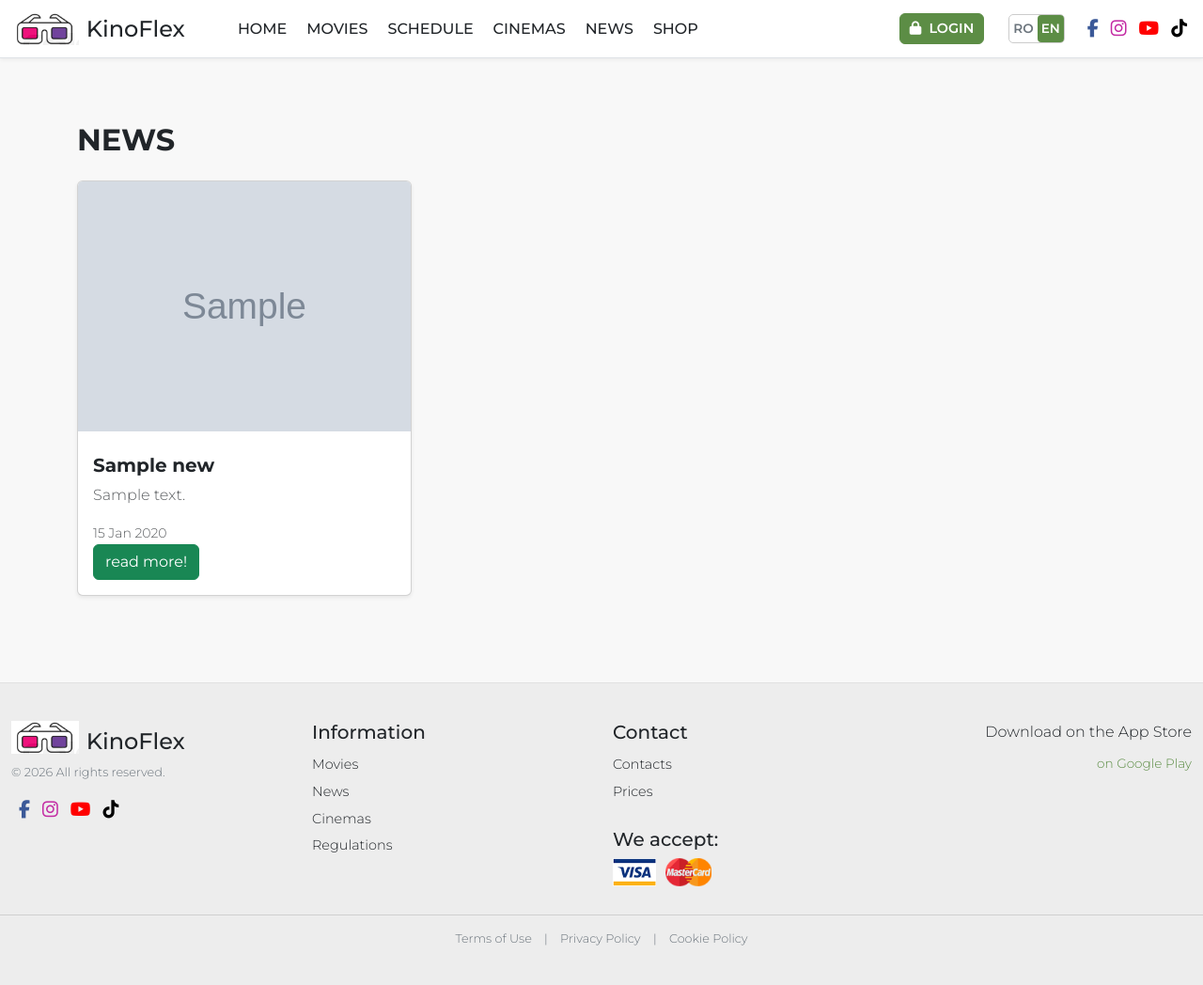
After one commit to Annanas1k/cinema-booking-django, a Django app: page /content/cinemas/news/ in a window 1280 px wide. The commit adds this page. Shown: the whole page at 94% size. Run offline with Django 5.2, Linux system fonts and the light colour scheme; tables that the repository leaves empty hold one stand-in row (values such as "Sample post"); grey boxes marked "Sample" are stand-in pictures; some libraries are stand-ins or nearby versions.

Commit message:
add new model: news, and configure for it view

```diff
--- a/cinema_booking/settings.py
+++ b/cinema_booking/settings.py
@@ -135,7 +135,7 @@ AUTH_PASSWORD_VALIDATORS = [
 
 LANGUAGE_CODE = 'en-us'
 
-TIME_ZONE = 'UTC'
+TIME_ZONE = 'Europe/Chisinau'
 
 USE_I18N = True
 
--- a/content/models.py
+++ b/content/models.py
@@ -16,3 +16,18 @@ class Cinema(models.Model):
 
     def __str__(self):
         return self.name
+
+
+class News(models.Model):
+    title = models.CharField(max_length=100)
+    image = models.ImageField(upload_to='news/', blank=True, null=True)
+    short_description = models.CharField(max_length=250)
+    long_description = models.TextField()
+    created_at = models.DateTimeField(auto_now_add=True)
+
+    class Meta:
+        verbose_name_plural = "News"
+        ordering = ['-created_at']
+
+    def __str__(self):
+        return self.title
--- a/content/templates/content/cinema_list.html
+++ b/content/templates/content/cinema_list.html
@@ -5,7 +5,7 @@
 {% endblock %}
 {% block content %}
 <div class="container my-5">
-    <h2 class="text-uppercase fw-bold mb-4">OUR CINEMAGRAPHS</h2>
+    <h2 class="text-uppercase fw-bold mb-4">CINEMA LOCATIONS</h2>
 
     {% for cinema in cinemas %}
     <div class="row mb-5 pb-5 border-bottom">
@@ -13,7 +13,7 @@
             <img src="{{ cinema.image.url }}" class="img-fluid rounded mb-3" alt="{{ cinema.name }}">
             <h3 class="fw-bold text-uppercase">{{ cinema.name }}</h3>
             <p class="text-muted">{{ cinema.description }}</p>
-<!--            <a href="#" class="text-success text-decoration-none fw-bold">Mai multe detalii</a>-->
+<!--            <a href="#" class="text-success text-decoration-none fw-bold">more details</a>-->
         </div>
 
         <div class="col-md-8">
--- /dev/null
+++ b/content/templates/content/news.html
@@ -0,0 +1,43 @@
+{% extends "base.html" %}
+{% block content %}
+<div class="container my-5">
+    <h2 class="text-uppercase fw-bold mb-4">NEWS</h2>
+
+    <div class="row">
+        {% for news_item in news %}
+        <div class="col-md-4 mb-4">
+            <div class="card h-100 shadow-sm">
+                <img src="{{ news_item.image.url }}" class="card-img-top" alt="{{ news_item.title }}">
+                <div class="card-body">
+                    <h5 class="card-title fw-bold mt-2">{{ news_item.title }}</h5>
+                    <p class="card-text text-muted">{{ news_item.short_description }}</p>
+                    <small class="text-muted small">{{ news_item.created_at|date:"d M Y" }}</small>
+                    <br>
+                    <button type="button" class="btn btn-success" data-bs-toggle="modal" data-bs-target="#newsModal{{ news_item.id }}">
+                        read more!
+                    </button>
+                </div>
+            </div>
+        </div>
+
+        <div class="modal fade" id="newsModal{{ news_item.id }}" tabindex="-1" aria-hidden="true">
+            <div class="modal-dialog modal-lg modal-dialog-centered">
+                <div class="modal-content">
+                    <div class="modal-header border-0">
+                        <h4 class="modal-title fw-bold">{{ news_item.title }}</h4>
+                        <button type="button" class="btn-close" data-bs-dismiss="modal" aria-label="Close"></button>
+                    </div>
+                    <div class="modal-body">
+                        <img src="{{ news_item.image.url }}" class="img-fluid rounded mb-3 w-100" alt="{{ news_item.title }}">
+                        <p class="text-muted small mb-3">added to: {{ news_item.created_at }}</p>
+                        <div class="news-content">
+                            {{ news_item.long_description|linebreaks }}
+                        </div>
+                    </div>
+                </div>
+            </div>
+        </div>
+        {% endfor %}
+    </div>
+</div>
+{% endblock %}
--- a/content/urls.py
+++ b/content/urls.py
@@ -5,5 +5,5 @@ from . import views
 
 urlpatterns = [
     path('cinemas/', views.cinema_list, name='cinema_list'),
-
+    path('cinemas/news/', views.news_list, name='news_list'),
 ]
--- a/content/views.py
+++ b/content/views.py
@@ -1,5 +1,6 @@
 from django.shortcuts import render
-from .models import Cinema
+from .models import Cinema, News
+
 
 def cinema_list(request):
     cinemas = Cinema.objects.all()
@@ -9,3 +10,12 @@ def cinema_list(request):
         'page_title': 'Cinemas',
     }
     return render(request, 'content/cinema_list.html', context)
+
+def news_list(request):
+    news = News.objects.all()
+    context = {
+        'news': news,
+        'page_title': 'News',
+    }
+
+    return render(request, 'content/news.html', context)
--- a/movies/templates/movies/movies_list.html
+++ b/movies/templates/movies/movies_list.html
@@ -16,7 +16,7 @@
                     <a href="{% url 'movie_detail' movie.id %}" class="text-decoration-none text-dark d-block movie-card-link">
                         <div class="card border-0 rounded-0 h-100">
                             {% if movie.poster %}
-                                <img src="{{ movie.poster.url }}" class="card-img-top rounded-0" alt="{{ movie.title }}" style="object-fit: cover; height: auto;">
+                                <img src="{{ movie.poster.url }}" class="card-img-top rounded" alt="{{ movie.title }}" style="object-fit: cover; height: auto;">
                             {% else %}
                                 <div class="bg-light text-center d-flex align-items-center justify-content-center" style="height: 350px;">No Poster :(</div>
                             {% endif %}
--- /dev/null
+++ b/notes.txt
@@ -0,0 +1,5 @@
+### NOTES PAGE ###
+
+1) age indentificator for users
+2) movie type refactor
+3) refactor : numarul de halls pentru fiecare  ccinema sa fie hall creat deja in baza de dsate cu legatura la acest numar
--- a/static/css/index.css
+++ b/static/css/index.css
@@ -157,5 +157,5 @@
         }
 
         .social-icons > a {
-            margin-right: 10px;
+            margin-right: 5px;
         }
--- a/templates/base.html
+++ b/templates/base.html
@@ -7,7 +7,7 @@
     <link rel="icon" type="image/png" href="{% static 'img/favicon.ico' %}">
     <title>{% block title %}KinoFlex{% endblock %}</title>
     <link href="https://cdn.jsdelivr.net/npm/bootstrap@5.3.3/dist/css/bootstrap.min.css" rel="stylesheet" integrity="sha384-QWTKZyjpPEjISv5WaRU9OFeRpok6YctnYmDr5pNlyT2bRjXh0JMhjY6hW+ALEwIH" crossorigin="anonymous">
-    <script src="https://kit.fontawesome.com/f51865d827.js" crossorigin="anonymous"></script>
+    <script src="https://kit.fontawesome.com/fb1e56b3b4.js" crossorigin="anonymous"></script>
     <link rel="stylesheet" href="{% static 'css/index.css' %}">
 </head>
 <body>
@@ -41,7 +41,7 @@
                             <a class="nav-link" href="{% url 'cinema_list' %}">CINEMAS</a>
                         </li>
                         <li class="nav-item">
-                            <a class="nav-link" href="#">NEWS</a>
+                            <a class="nav-link" href="{% url 'news_list' %}">NEWS</a>
                         </li>
                         <li class="nav-item">
                             <a class="nav-link" href="#">SHOP</a>
@@ -51,7 +51,7 @@
                     <div class="d-flex align-items-center actions-container">
 
                         {% if user.is_authenticated %}
-                             <span class="me-3 small text-success">Hello, {{ user.first_name }} {{ user.last_name }}</span>
+                             <span class="me-3 small text-success">Hello, {{ user.last_name }}</span>
                              <form action="{% url 'logout' %}" method="post" style="display: inline;">
                                 {% csrf_token %}
                                 <button type="submit" class="btn btn-green me-3">
```
Also changed, not shown: content/admin.py (+9 -4 lines), content/migrations/0002_add_news_model.py (added), media/cinemas/arlinda-1CfBmk3VD2o-unsplash_7DraRB2.jpg (added), media/news/4k_cinema.jpg (added), media/news/family_weekend_discounter.jpg (added), media/news/midnight_premiers.jpg (added).
